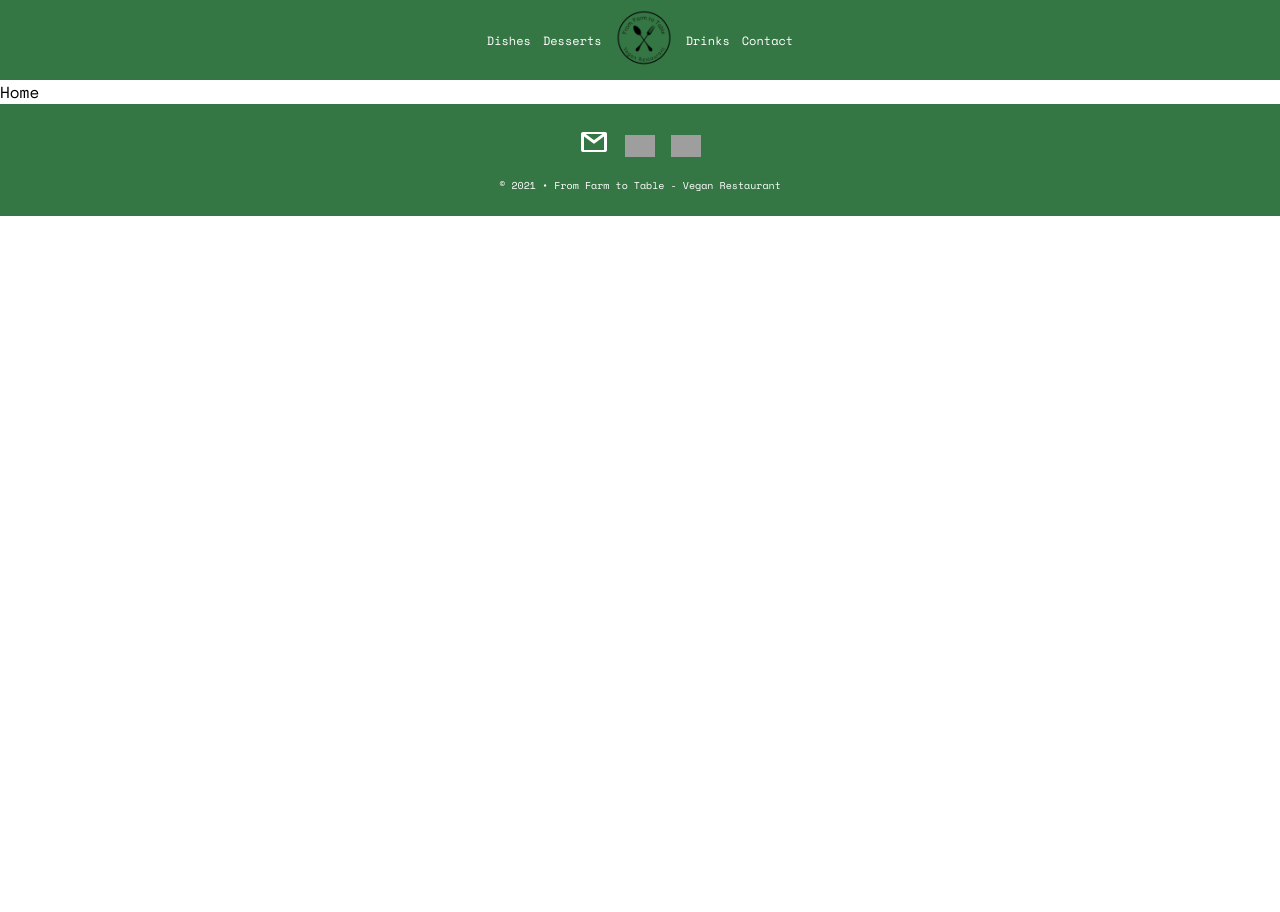
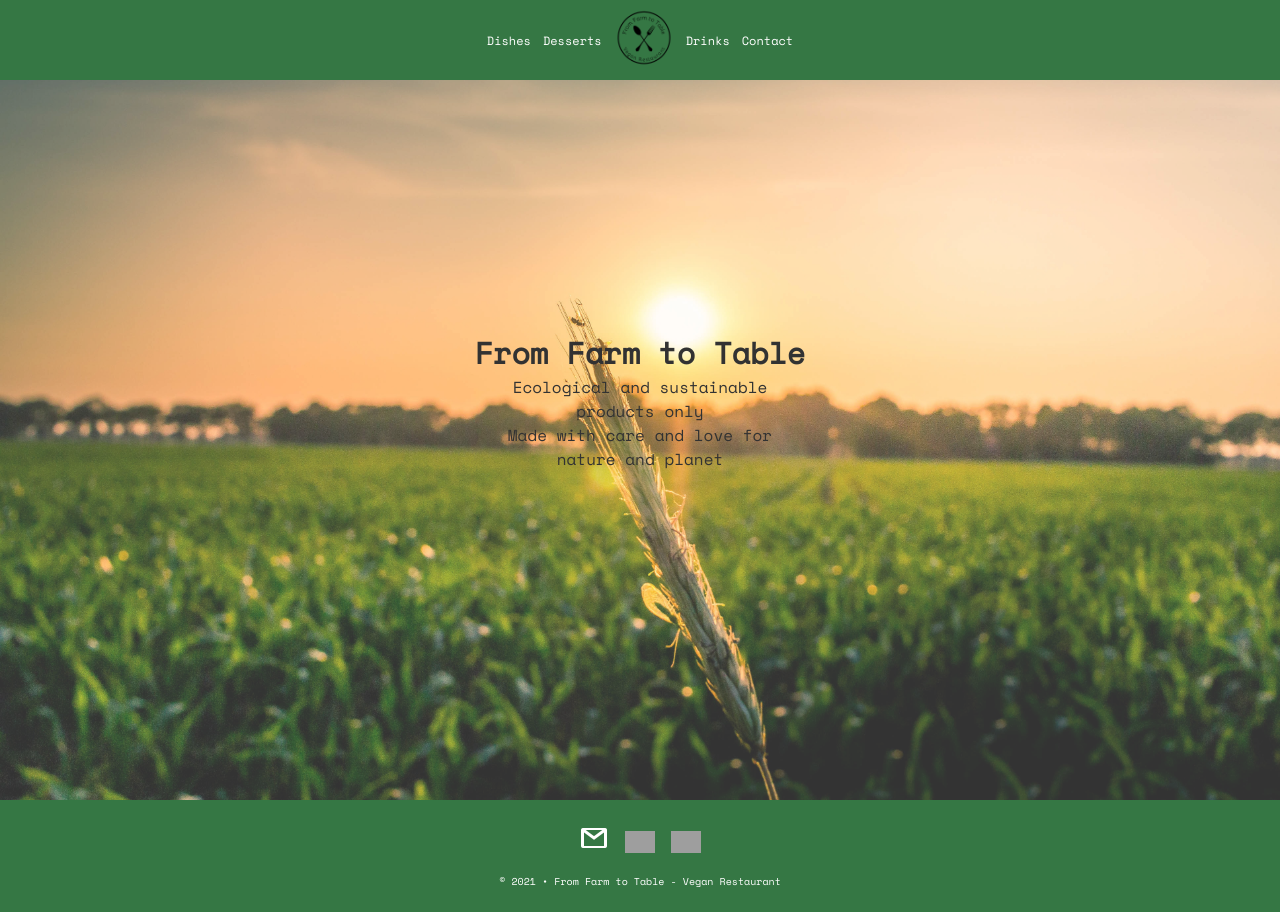
Before and after one commit to FeNatalia/vegan-restaurant, a React (Create React App) app: page / in a window 1280 px wide. Before the commit the page ends 800 px from the top, so only its background shows below. Built offline with nearby package versions, Linux system fonts and the light colour scheme; grey boxes are pictures that could not be loaded.

Commit message:
add home hero and edit styles

```diff
--- a/src/pages/Home.jsx
+++ b/src/pages/Home.jsx
@@ -1,7 +1,11 @@
 export default function Home(){
     return(
-        <div>
-            Home
+        <div className="home-main">
+            <div className="home-text">
+            <h1>From Farm to Table</h1>
+            <p>Ecological and sustainable products only</p>
+            <p>Made with care and love for nature and planet</p>
+            </div>
         </div>
     )
 }
--- a/src/styles/contact.css
+++ b/src/styles/contact.css
@@ -1,11 +1,16 @@
 .contact-hero{
+    margin-top: 80px;
     width: 100vw;
 }
 
 .contact{
+    width: 100vw;
     display: grid;
     justify-items: center;
+    align-items: center;
     background-color: var(--color-yellow);
+    margin: 0;
+    padding: 0;
 }
 
 .contact h1{
@@ -14,6 +19,7 @@
 
 .contact-content {
     display: grid;
+    justify-content: center;
     justify-items: center;
     text-align: center;
     align-items: center;
--- a/src/styles/home.css
+++ b/src/styles/home.css
@@ -0,0 +1,30 @@
+.home-main{
+    background-image: url("../assets/pictures/home.jpg");
+    background-size: cover;
+    background-position: center;
+    min-height: 100vh;
+    min-width: 100vw;
+    opacity: 0.8;
+    display: grid;
+    justify-items: center;
+    align-items: center;
+}
+.home-text{
+    padding: var(--space-small);
+    display: grid;
+    justify-items: center;
+    align-items: center;
+}
+.home-main h1{
+    text-align: center;
+    padding: 0;
+    margin: 0;
+    font-size: 30px;
+}
+
+.home-main p{
+    text-align: center;
+    max-width: 300px;
+    margin: 0;
+    padding: 0;
+}
--- a/src/styles/nav.css
+++ b/src/styles/nav.css
@@ -7,6 +7,8 @@
     align-items: center;
     text-align: center;
     justify-content: center;
+    position: fixed;
+    z-index: 1000;
 }
 
 .navigation img {
```
Also changed, not shown: src/assets/pictures/home.jpg (added).
